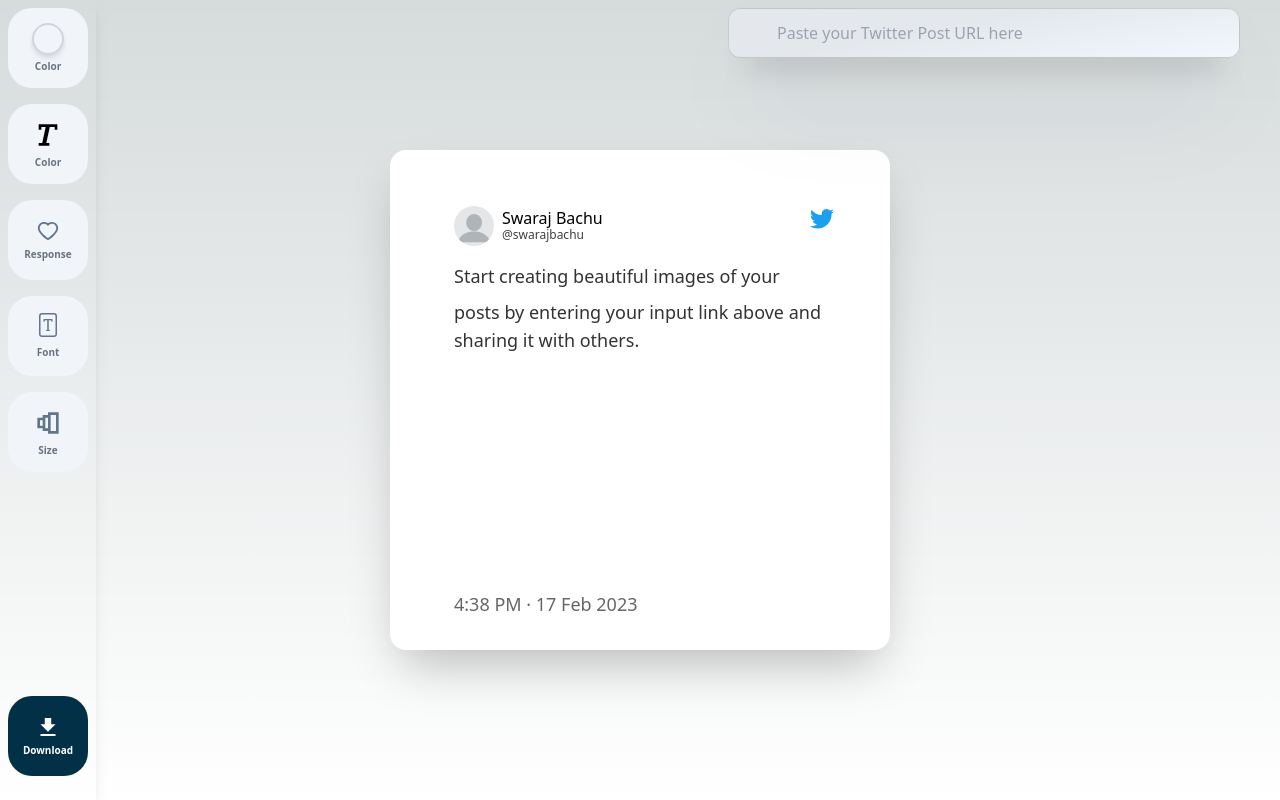
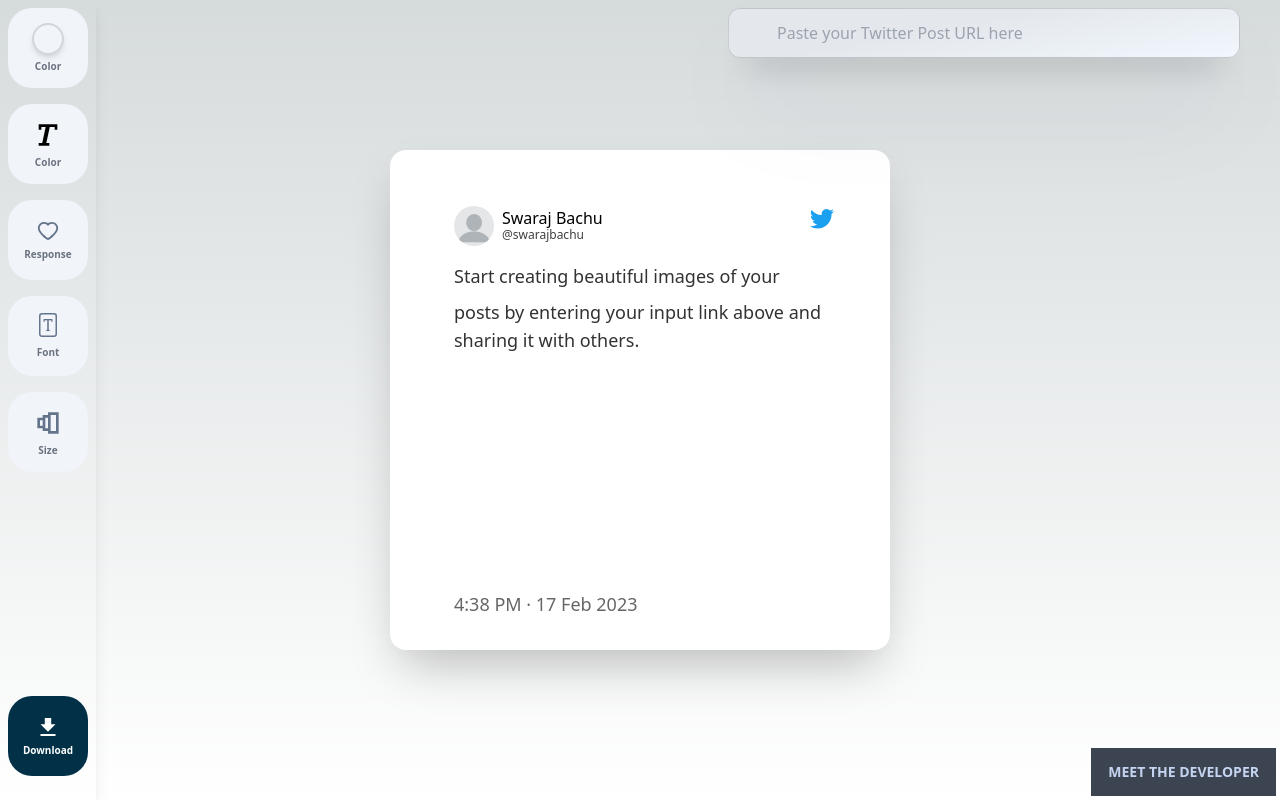
Before and after one commit to Aperturs/aperturs-tool, a Next.js app: page / in a window 1280 px wide. Built offline with nearby package versions, Linux system fonts and the light colour scheme; what tailwindcss-filters would draw is missing.

Commit message:
added twitter link

```diff
--- a/src/components/index.ts
+++ b/src/components/index.ts
@@ -16,10 +16,11 @@ import TextColor from "./SideBarIcons/PlainBg/text_colors";
 import PlainContent from "./tweet/plain/plainContent";
 import PlainProfile from "./tweet/plain/plain_profile";
 import PlainResponse from "./tweet/plain/plain_responses";
+import TwitterLink from "./twitterlink";
 
 export { SearchBox, BackgroundType,
     BackgroundColor, CardColor, Responses,
     Size, Download,Profile, Content
-    , Time, Response, PostSize, PlainColors,PlainTime,TextColor,PlainContent,PlainProfile,PlainResponse
-
+    , Time, Response, PostSize, PlainColors,PlainTime,TextColor,PlainContent,PlainProfile,PlainResponse,
+    TwitterLink
 };
--- /dev/null
+++ b/src/components/twitterlink.tsx
@@ -0,0 +1,16 @@
+import React from 'react'
+
+const TwitterLink = () => {
+  return (
+    <div className='absolute bottom-0 right-0'>
+    <div className="dropdown dropdown-top dropdown-end dropdown-hover">
+  <label tabIndex={0} className="btn m-1 rounded-none">Meet The Developer</label>
+  <ul tabIndex={0} className="dropdown-content menu p-2 shadow bg-base-100 rounded-box w-52">
+    <li className='text-gray-800'><a href='https://twitter.com/swarajbachu' >Twitter</a></li>
+  </ul>
+</div>
+    </div>
+  )
+}
+
+export default TwitterLink
--- a/src/pages/index.tsx
+++ b/src/pages/index.tsx
@@ -1,6 +1,7 @@
 import Head from 'next/head'
 import { Inter } from '@next/font/google'
 import { Navbar,SideBar, Body,PlainBody } from '@/containers'
+import { TwitterLink } from '@/components'
 import { createContext,useState,useEffect } from 'react'
 import React, { useCallback, useRef } from 'react';
 import { toPng } from 'html-to-image';
@@ -136,6 +137,7 @@ export default function Home() {
          left-0 items-center '  ref={ref}>
           {bgType === 'Glass' ? <Body/> : <PlainBody/>}
         </div>
+        <TwitterLink />
       </section>
      </AppContext.Provider>
 
```
